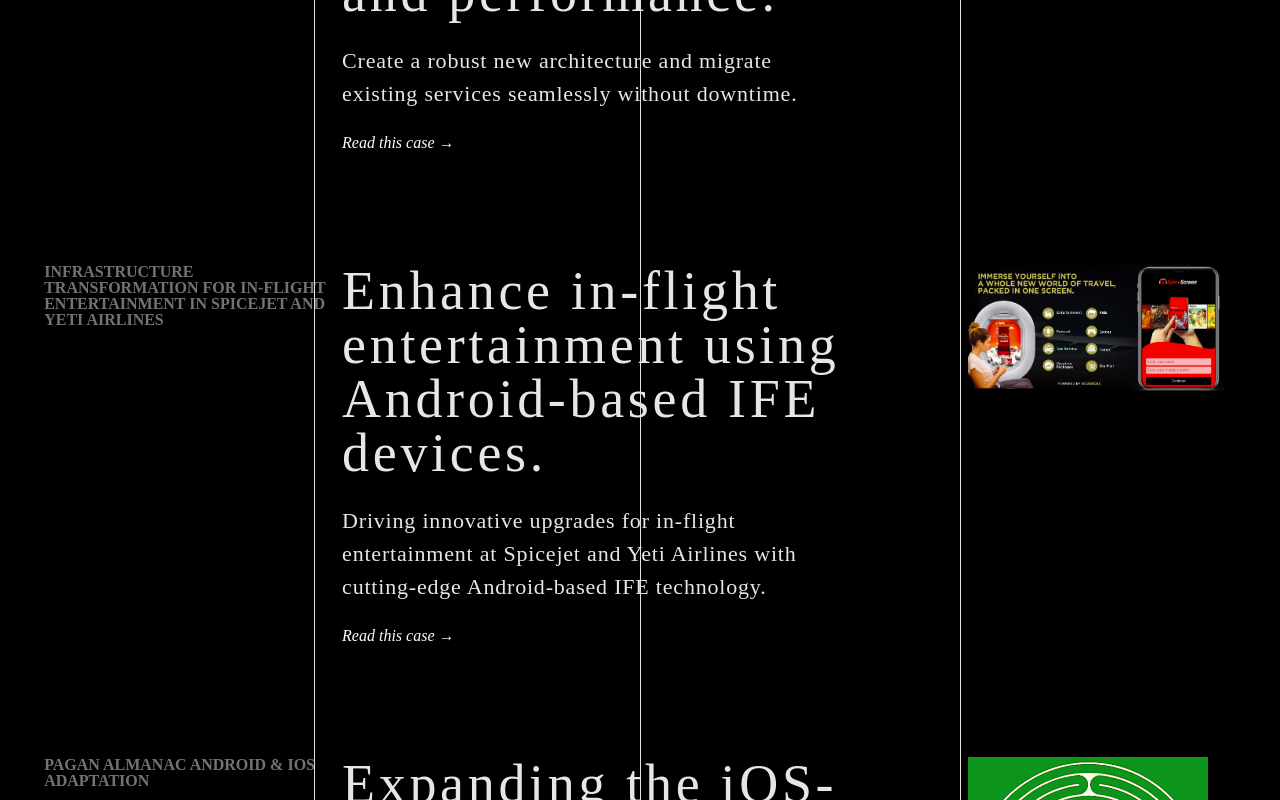
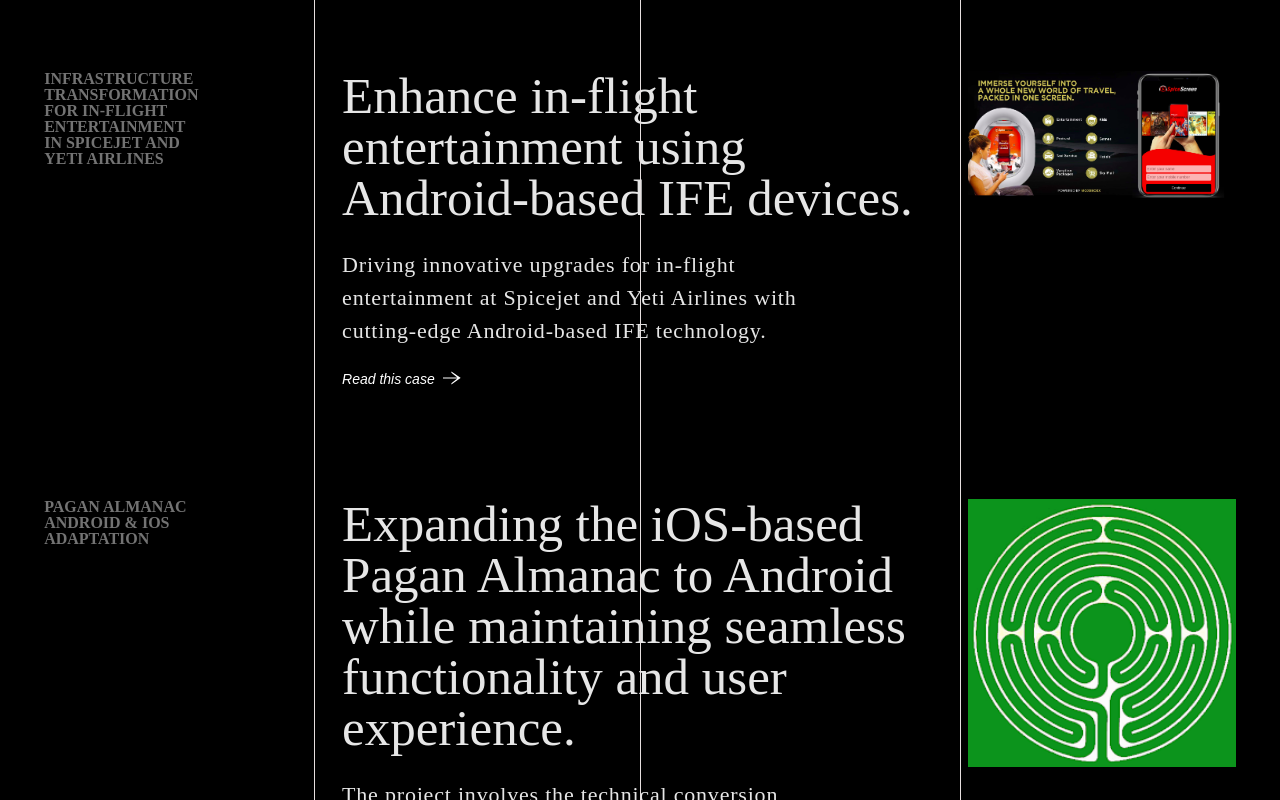
Before and after one commit to Shubham-SumFactor/project-sparkbit, a Next.js app: page /caseStudies in a window 1280 px wide. Shown: the part 1640-2440 px from the top of the page. Built offline with nearby package versions, Linux system fonts and the light colour scheme.

Commit message:
case study section modal UI and functionality updated

```diff
--- a/pages/components/caseStudySection/assessment.module.css
+++ b/pages/components/caseStudySection/assessment.module.css
@@ -24,6 +24,7 @@
     color: #737373;
     text-transform: uppercase;
     /* border: 1px solid magenta; */
+    width: 50%;
 }
 
 .content {
@@ -31,13 +32,13 @@
 }
 
 .title {
-    font-size: 54px;
+    font-size: 51px;
     font-weight: 400;
     line-height: 1;
     margin-bottom: 1.5rem;
     color: #E6E6E6;
     /* border: 1px solid cyan; */
-    letter-spacing: 0.23rem;
+    /* letter-spacing: 0.23rem; */
 
 }
 
@@ -61,6 +62,31 @@
     font-style: italic;
 }
 
+.readThisButton {
+    font-size: 14px;
+    background: none;
+    font-weight: lighter;
+    display: flex;
+    justify-content: center;
+    align-items: center;
+    border: none;
+    font-style: italic;
+    color: #fff;
+
+  }
+
+  .readThisButtonArrow {
+    margin-left: 8px;
+    color: #fff;
+/* background: #E6E6E6; */
+  }
+
+  .readThisButtonArrow:hover {
+    transform: translateX(+50%);
+    transition: transform 0.3s ease;
+
+  }
+
 .graph {
     grid-area: graph;
     /* border: 1px solid green; */
@@ -68,8 +94,10 @@
 }
 
 .graph img {
-    max-width: 100%;
-    height: auto;
+    /* max-width: 100%; */
+    /* height: 200px; */
+    width: 100%;
+    /* height: auto; */
     /* border: 1px solid purple; */
 }
 
@@ -118,4 +146,10 @@
         letter-spacing: 0.05rem;
     }
 
+    /* .graph img {
+
+        width: 100%;
+        height: 400px;
+    } */
+
 }
--- a/pages/components/caseStudySection/assessment.tsx
+++ b/pages/components/caseStudySection/assessment.tsx
@@ -1,5 +1,7 @@
 import React from 'react';
 import styles from './assessment.module.css';
+import Image from 'next/image';
+
 
 interface AutomatedAssessmentProps {
   sideHeading: string;
@@ -10,14 +12,19 @@
 }
 
 
-const AutomatedAssessment : React.FC<AutomatedAssessmentProps> = ({ sideHeading ,title, description, readMoreLink, graphImage }) => {
+const AutomatedAssessment: React.FC<AutomatedAssessmentProps> = ({ sideHeading, title, description, readMoreLink, graphImage }) => {
   return (
     <div className={styles.container}>
       <div className={styles.category}>{sideHeading}</div>
       <div className={styles.content}>
         <h2 className={styles.title}>{title}</h2>
         <p className={styles.description}>{description}</p>
-        <a href={readMoreLink} className={styles.readMore}>Read this case →</a>
+        {/* <a href={readMoreLink} className={styles.readMore}>Read this case →</a> */}
+        <button className={styles.readThisButton} onClick={() => window.location.href = readMoreLink}>
+          <span>Read this case</span>
+          <Image src="/caseStudyArrow.svg" alt="rightarrow" height={15} width={18} className={styles.readThisButtonArrow} />
+        </button>
+
       </div>
       <div className={styles.graph}>
         <img src={graphImage} alt="Graph" />
```
